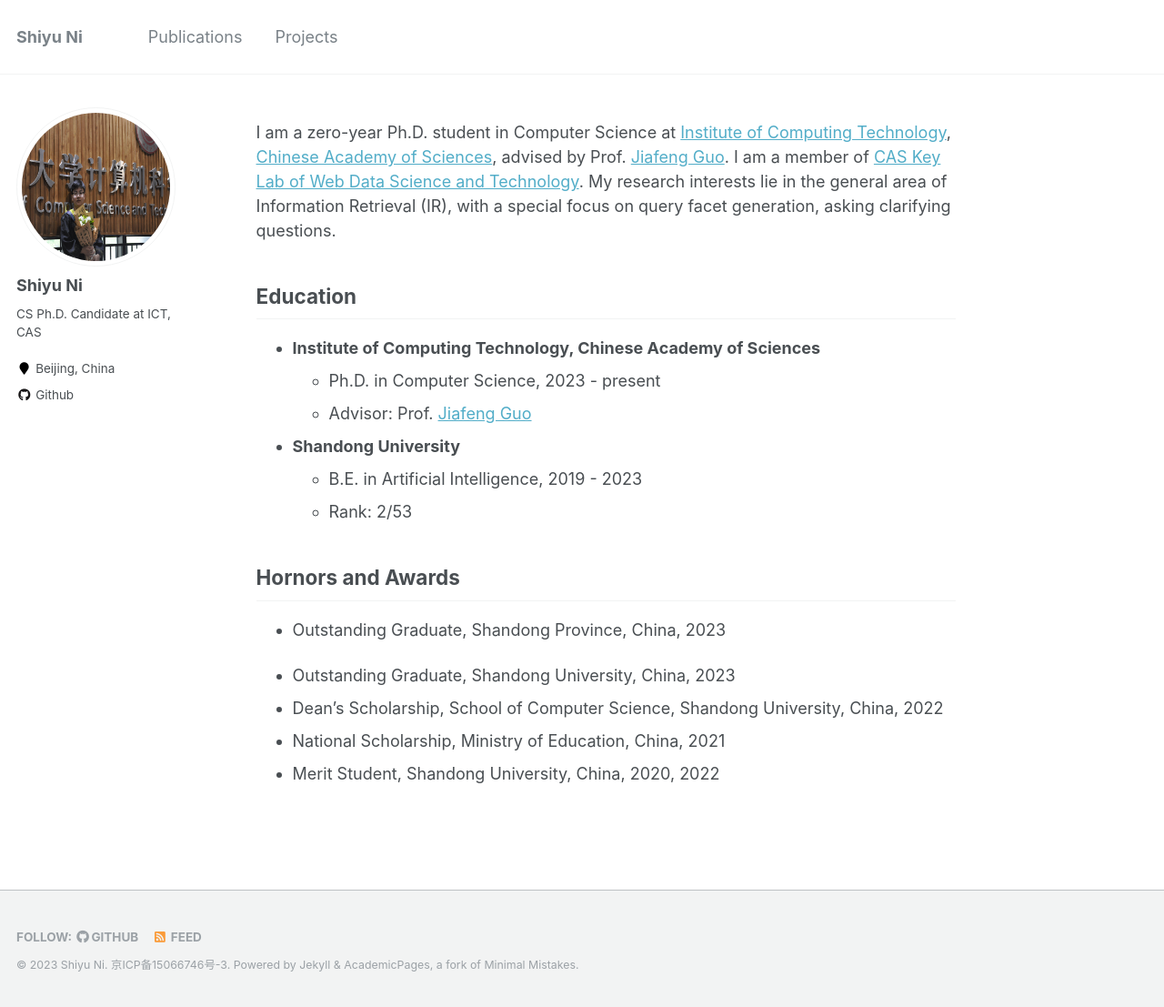
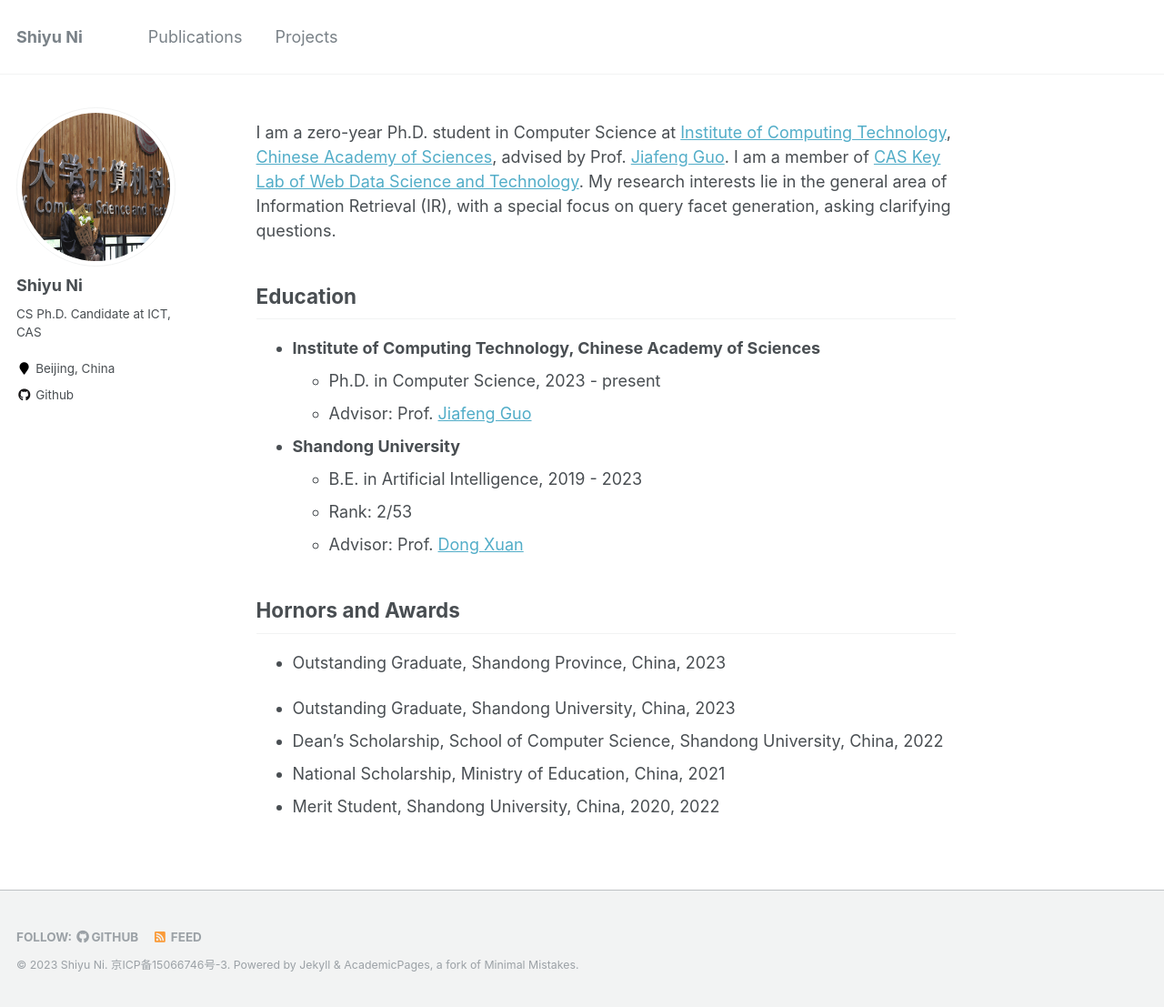
Before and after one commit to ShiyuNee/ShiyuNee.github.io, a Jekyll site: the page built from _pages/about.md, in a window 1280 px wide and 1107 px high. Shown: the whole window at 91% size. Built offline with Jekyll 4.4.1, drawn with Linux system fonts in a browser that asks for light colours.

Commit message:
add advisor

```diff
--- a/_pages/about.md
+++ b/_pages/about.md
@@ -19,6 +19,7 @@ Education
   * **Shandong University**
     * B.E. in Artificial Intelligence, 2019 - 2023
     * Rank: 2/53
+    * Advisor: Prof. [Dong Xuan](https://web.cse.ohio-state.edu/~xuan.3/)
 
 Hornors and Awards
 ------
```
